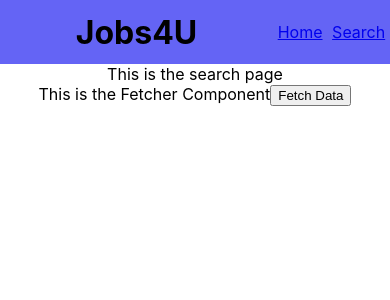
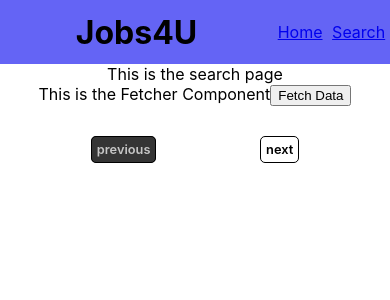
Before and after one commit to guruc-134/Jobs4You, a React (Create React App) app: page /search in a window 390 px wide. Shown: the top 300 px of the page. Built offline with nearby package versions, Linux system fonts and the light colour scheme.

Commit message:
added pagination

```diff
--- a/package.json
+++ b/package.json
@@ -10,6 +10,7 @@
     "node-sass": "^7.0.0",
     "react": "^17.0.2",
     "react-dom": "^17.0.2",
+    "react-paginate": "^8.0.3",
     "react-router-dom": "^6.0.2",
     "react-scripts": "4.0.3",
     "web-vitals": "^1.1.2"
--- /dev/null
+++ b/src/Components/Pagination/Pagination.styles.css
@@ -0,0 +1,50 @@
+.paginationBtns {
+    z-index: 5;
+      width: 80%;
+      height: 40px;
+      margin: 2rem auto;
+      list-style: none;
+      display: flex;
+      flex-direction: row;
+      justify-content: space-around;
+      font-weight: 600;
+      font-size: 1.2rem;
+}
+.paginationBtns  a {
+        padding: .3em;
+        border: 1px solid black;
+        margin: 8px;
+        margin-bottom: 1rem;
+        border-radius: 5px;
+        color: #000000;
+        cursor: pointer;
+}
+.paginationBtns  a:hover {
+        color: black;
+        -webkit-box-shadow: 0 0 3px rgb(0,0,0);
+        -moz-box-shadow: 0 0 3px rgb(0,0,0);
+        background: rgba(255, 255, 255, 0.473);
+    }
+
+    .paginationActive a {
+      color: black;
+      -webkit-box-shadow: 0 0 3px rgb(0,0,0);
+      -moz-box-shadow: 0 0 3px rgb(0,0,0);
+      background: rgba(255, 255, 255, 0.473);
+    }
+
+    .paginationDisabled a {
+      color: rgba(255, 255, 255, 0.719);
+      background-color: rgba(34, 33, 33, 0.911);
+
+    }
+    @media only screen and (max-width:480px){
+      .paginationBtns {
+        height: 20px;
+        padding: .3em;
+        font-size: .8rem;
+    }
+    .paginationBtns   a{
+          padding: 5px;
+        }
+    }
--- a/src/Pages/Search/Search.page.jsx
+++ b/src/Pages/Search/Search.page.jsx
@@ -1,23 +1,42 @@
 import React , {useState}from 'react'
 import Card from '../../Components/Card/Card.component'
 import Fetcher from '../../Components/Fetcher'
-
+import ReactPaginate from 'react-paginate';
+import '../../Components/Pagination/Pagination.styles.css'
 function Search() {
     const [jobs,setJobs] = useState([])
+    const [pageNumber, setPageNumber] = useState(0)
+    const   itemsPerPage = 20;
+    const pagesVisited = pageNumber * itemsPerPage
+    // function  for pagination
+    const displayItems = jobs.slice(pagesVisited, pagesVisited + itemsPerPage)
+    .map( jobDetail =><Card jobDetail={jobDetail} key={jobDetail.id}/>)
+    var pageCount = Math.ceil(jobs.length / itemsPerPage)
+    const changePage = ({selected}) =>
+    {
+        setPageNumber(selected)
+    }
     return (
-        <div>
+        <div className='SearchPage'>
             This is the search page
             <Fetcher jobs ={jobs} setJobs = {setJobs}/>
+            <div>
             {
-                jobs[0] ?
-                jobs.map(jobDetail =>
-                    {
-                        console.log('here are the jobs',jobDetail);
-                    return(
-                        <Card jobDetail={jobDetail} key={jobDetail.id}/>
-                        )
-                }) : null
+                jobs ?
+                displayItems: null
             }
+            </div>
+            <ReactPaginate
+                previousLabel = {"previous"}
+                nextLabel = {"next"}
+                pageCount = {pageCount}
+                onPageChange = {changePage}
+                containerClassName = {"paginationBtns"}
+                previousLinkClassName = {"previousBtn"}
+                nextLinkClassName = {"nextBtn"}
+                disabledClassName = {"paginationDisabled"}
+                activeClassName  = {"paginationActive"}
+            />
         </div>
     )
 }
```
Also changed, not shown: 1 other file (tests, documents, lock files or other folders).
